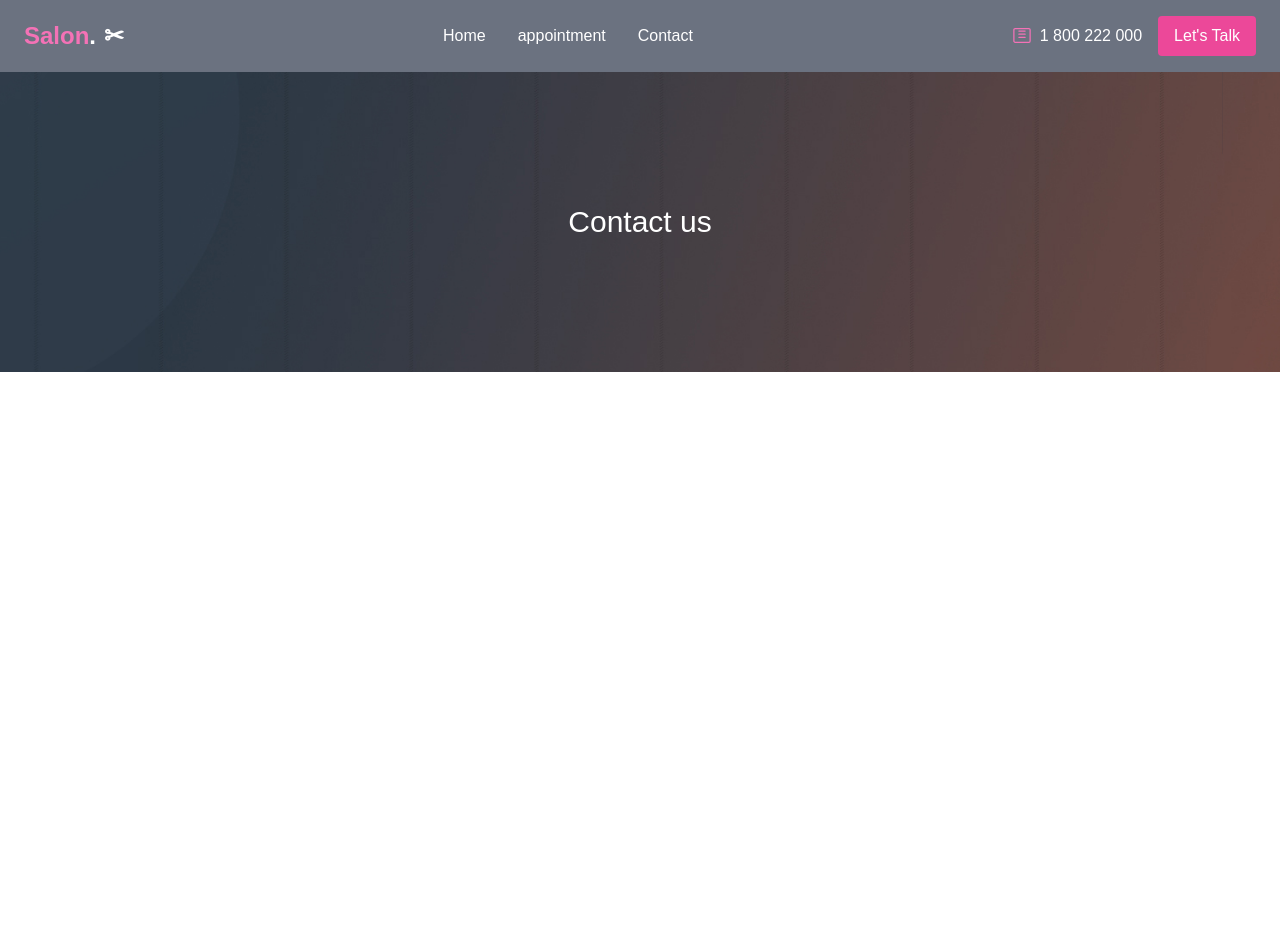
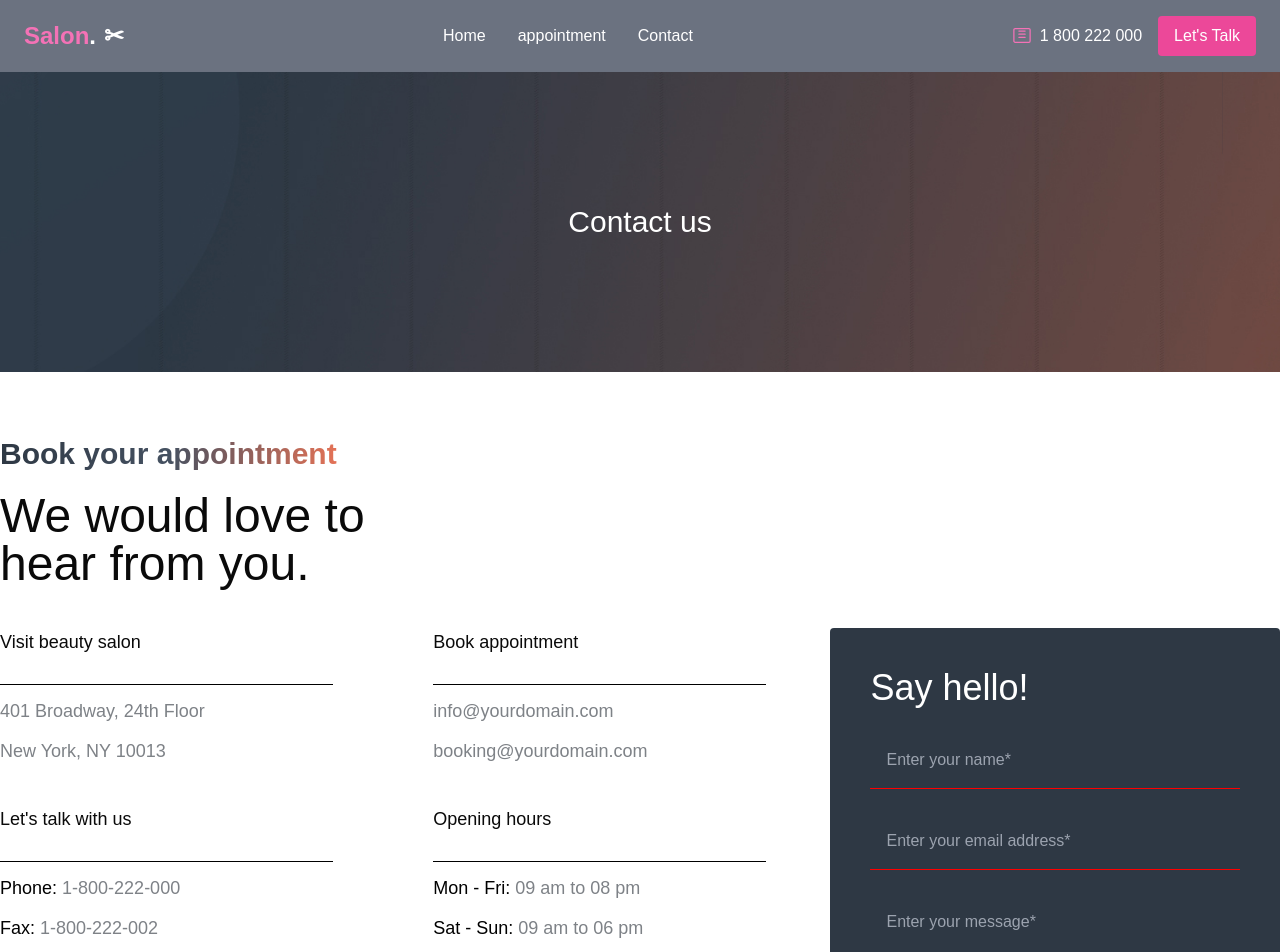
Before and after one commit to parves371/salon-booking, a Next.js app: page /contact in a window 1280 px wide. Shown: the top 952 px of the page. Before the commit the page ends 800 px from the top, so only its background shows below. Built offline with nearby package versions, Linux system fonts and the light colour scheme.

Commit message:
Contact us

```diff
--- a/src/app/contact/page.tsx
+++ b/src/app/contact/page.tsx
@@ -1,28 +1,112 @@
+import { Footer } from "@/components/layout/Footer";
 import { Navbar } from "@/components/layout/Header";
 
 function page() {
   return (
     <>
       <Navbar />
-      <section>
+      <section className="lg:mb-64 mb-10 md:mb-20">
         <div className="bg-[url('/images/demo-beauty-salon-title-bg.jpg')] bg-no-repeat bg-cover bg-center flex justify-center items-center h-[300px] text-white text-3xl">
           <h2>Contact us</h2>
         </div>
+        <div className="container mx-auto mt-16 px-4 md:px-0">
+          <div>
+            <h2 className="text-xl sm:text-2xl md:text-3xl">
+              <span className="bg-gradient-to-r from-[#2e3844] via-[#455161] to-[#e47256] text-transparent bg-clip-text font-bold">
+                Book your appointment
+              </span>
+            </h2>
+            <h4 className="text-2xl sm:text-3xl md:text-5xl w-full sm:w-[380px] mt-5">
+              We would love to hear from you.
+            </h4>
+          </div>
+          <div className="flex flex-col md:flex-row justify-between items-start mt-10 gap-16">
+            <div className="w-full md:w-[60%] lg:w-[70%]">
+              <div className="flex flex-col md:flex-row gap-10 md:gap-[100px]">
+                <div className="flex-1">
+                  <ul className="flex flex-col gap-3 text-lg">
+                    <li>Visit beauty salon</li>
+                    <div className="border-b py-2 border-black" />
+                    <li className="text-[#7e8287]">401 Broadway, 24th Floor</li>
+                    <li className="text-[#7e8287]">New York, NY 10013</li>
+                  </ul>
+                </div>
+                <div className="flex-1">
+                  <ul className="flex flex-col gap-3 text-lg">
+                    <li>Book appointment</li>
+                    <div className="border-b py-2 border-black" />
+                    <li className="text-[#7e8287]">info@yourdomain.com</li>
+                    <li className="text-[#7e8287]">booking@yourdomain.com</li>
+                  </ul>
+                </div>
+              </div>
+              <div className="flex flex-col md:flex-row gap-10 md:gap-[100px] mt-10">
+                <div className="flex-1">
+                  <ul className="flex flex-col gap-3 text-lg">
+                    <li>Let's talk with us</li>
+                    <div className="border-b py-2 border-black" />
+                    <li className="text-[#7e8287]">
+                      <span className="text-black">Phone: </span> 1-800-222-000
+                    </li>
+                    <li className="text-[#7e8287]">
+                      <span className="text-black">Fax: </span> 1-800-222-002
+                    </li>
+                  </ul>
+                </div>
+                <div className="flex-1">
+                  <ul className="flex flex-col gap-3 text-lg">
+                    <li>Opening hours</li>
+                    <div className="border-b py-2 border-black" />
+                    <li className="text-[#7e8287]">
+                      <span className="text-black">Mon - Fri: </span> 09 am to
+                      08 pm
+                    </li>
+                    <li className="text-[#7e8287]">
+                      <span className="text-black">Sat - Sun: </span> 09 am to
+                      06 pm
+                    </li>
+                  </ul>
+                </div>
+              </div>
+            </div>
+            <div className="w-full md:w-[40%] bg-[#2E3844] p-6 sm:p-8 md:p-10 rounded-sm mt-8 md:mt-0">
+              <h6 className="text-white text-3xl sm:text-4xl">Say hello!</h6>
 
-        <div>
+              <div>
+                <input
+                  type="text"
+                  name="name"
+                  id="name"
+                  className="w-full mt-6 p-4 outline-none bg-[#2E3844] border-b border-[#FF0000]"
+                  placeholder="Enter your name*"
+                />
+              </div>
+              <div>
+                <input
+                  type="email"
+                  name="email"
+                  id="email"
+                  className="w-full mt-6 p-4 outline-none bg-[#2E3844] border-b border-[#FF0000]"
+                  placeholder="Enter your email address*"
+                />
+              </div>
+              <div>
+                <textarea
+                  name="message"
+                  id="message"
+                  className="w-full mt-6 p-4 outline-none bg-[#2E3844] border-b border-[#434C57]"
+                  placeholder="Enter your message*"
+                ></textarea>
+              </div>
 
-
-
-
-
-
-
-
-
-
-
+              <button className="py-3 px-6 text-base bg-white rounded-md mt-6">
+                Send message
+              </button>
+            </div>
+          </div>
         </div>
       </section>
+      <Footer />
     </>
   );
 }
```
